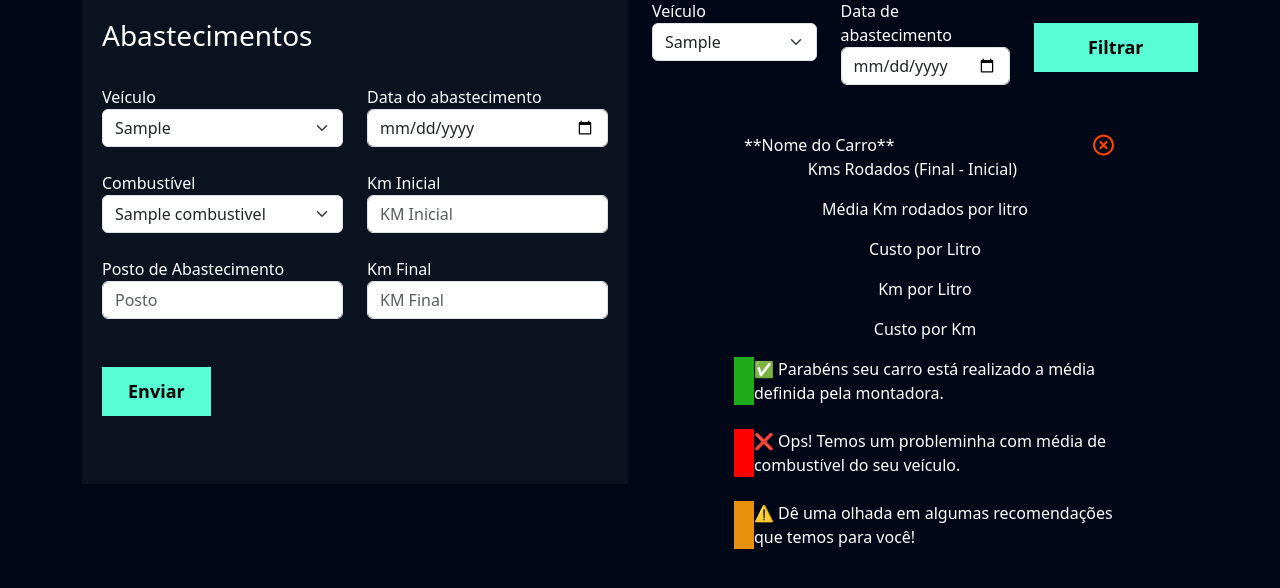
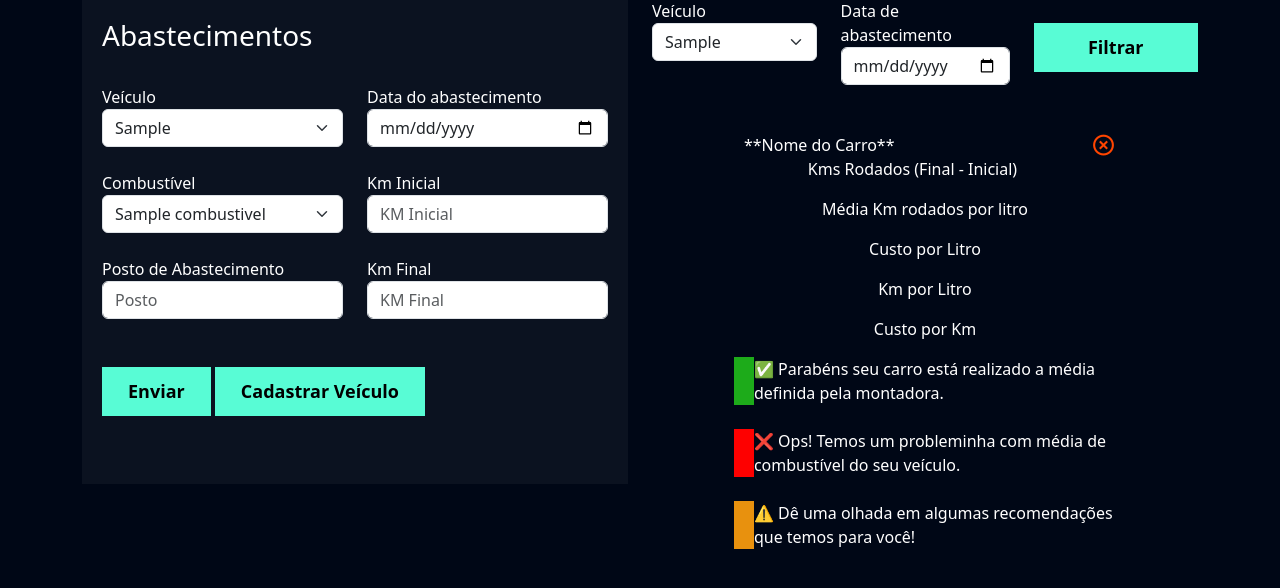
Before and after one commit to felipepurgano/GasCheck, a Django app: page /fuel/abastecimentos/ in a window 1280 px wide. Shown: the part 49-637 px from the top of the page. Run offline with Django 3.2, Linux system fonts and the light colour scheme; a user stored in the database is signed in; tables that the repository leaves empty hold one stand-in row (values such as "Sample post").

Commit message:
Update abastecimentos.html

```diff
--- a/fuel/templates/abastecimentos.html
+++ b/fuel/templates/abastecimentos.html
@@ -70,6 +70,7 @@
                         </div>
                         <br>
                         <input type="submit" value="Enviar" class="btn-cadastro">
+                        <input type="button" value="Cadastrar Veículo" onclick="window.location.href='{% url 'cad_carros' %}'" class="btn-cadastro">
                         <br>
                         <br>
                         <br>
```
